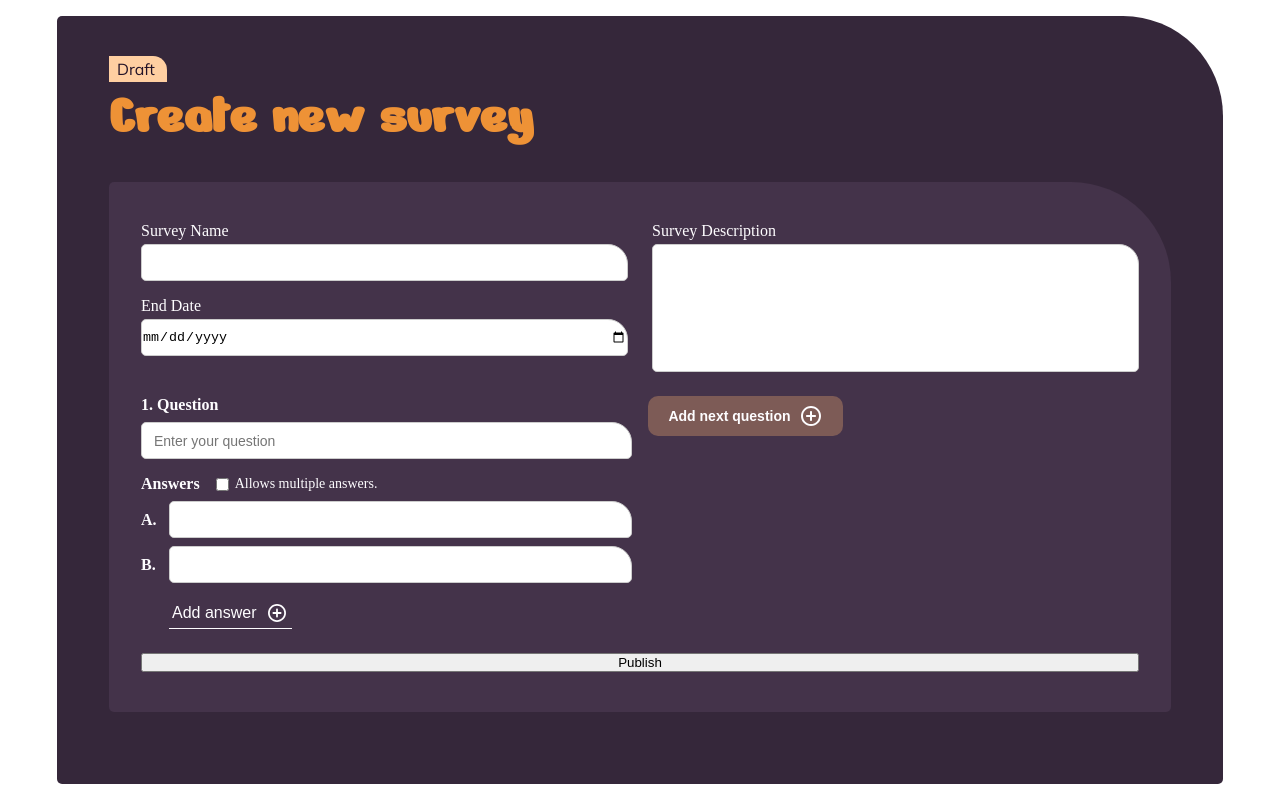
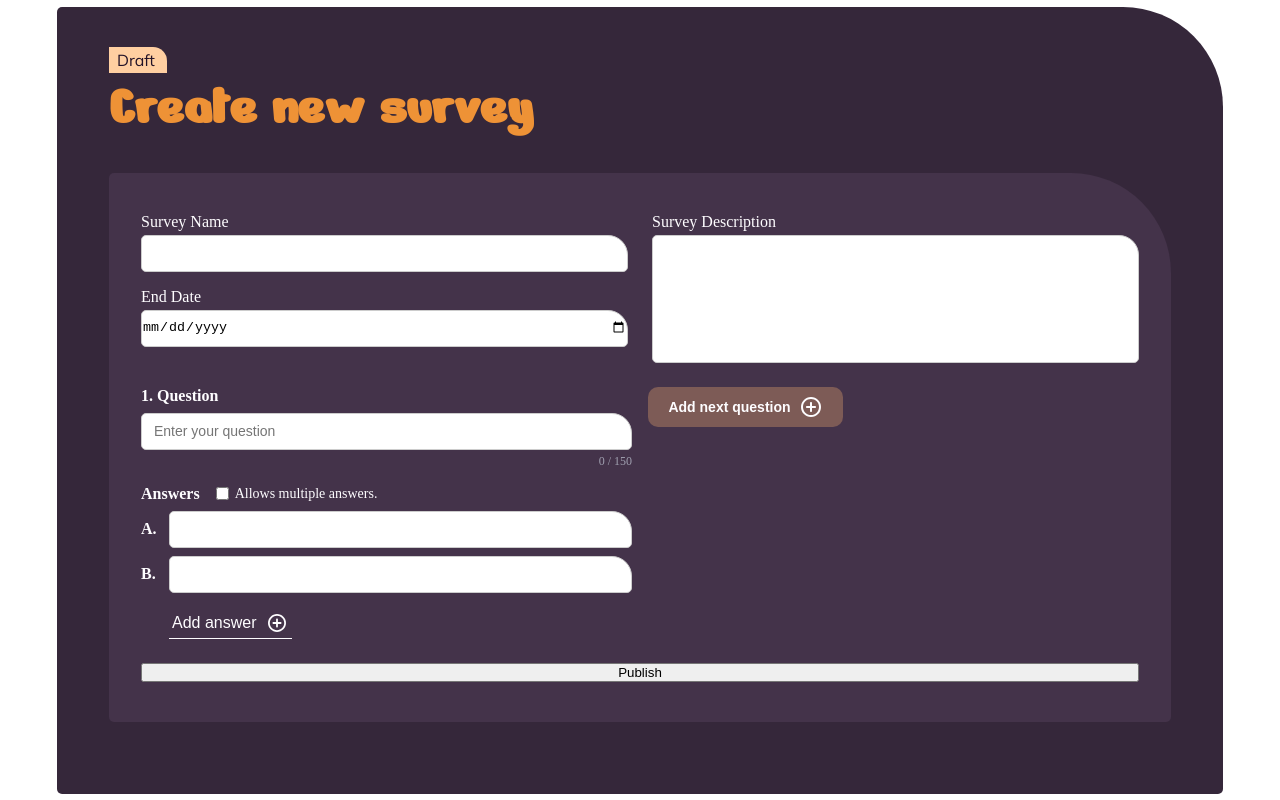
Before and after one commit to Iraqi1994/poll-app, an Angular app: page /new-survey in a window 1280 px wide. Built offline with nearby package versions, Linux system fonts and the light colour scheme; a web font is replaced by a local one.

Commit message:
feat(question): add 150-character limit with live counter to question input

```diff
--- a/src/app/components/question/question.html
+++ b/src/app/components/question/question.html
@@ -5,7 +5,9 @@
     class="question-input"
     placeholder="Enter your question"
     formControlName="text"
+    maxlength="150"
   />
+  <span class="char-counter">{{ questionTextLength }} / 150</span>
 
   <div class="answers-header">
     <span class="answers-label">Answers</span>
--- a/src/app/components/question/question.scss
+++ b/src/app/components/question/question.scss
@@ -25,6 +25,13 @@
     border-color: transparent;
     background-color: #fee9d4;
   }
+}
+
+.char-counter {
+  align-self: flex-end;
+  font-size: 12px;
+  color: #a0a0b0;
+  margin-top: -4px;
 }
 
 .answers-header {
--- a/src/app/components/question/question.ts
+++ b/src/app/components/question/question.ts
@@ -19,6 +19,10 @@ export class Question {
     return this.answers.controls as FormControl[];
   }
 
+  get questionTextLength(): number {
+    return this.questionGroup().get('text')?.value?.length ?? 0;
+  }
+
   getAnswerLabel(index: number): string {
     return String.fromCharCode(65 + index);
   }
--- a/src/app/pages/new-survey-form/new-survey-form.ts
+++ b/src/app/pages/new-survey-form/new-survey-form.ts
@@ -27,7 +27,10 @@ export class NewSurveyForm {
 
   private createQuestion(required: boolean): FormGroup {
     return new FormGroup({
-      text: new FormControl('', required ? [Validators.required] : []),
+      text: new FormControl(
+        '',
+        required ? [Validators.required, Validators.maxLength(150)] : [Validators.maxLength(150)],
+      ),
       allowMultiple: new FormControl(false),
       answers: new FormArray([new FormControl(''), new FormControl('')]),
     });
```
